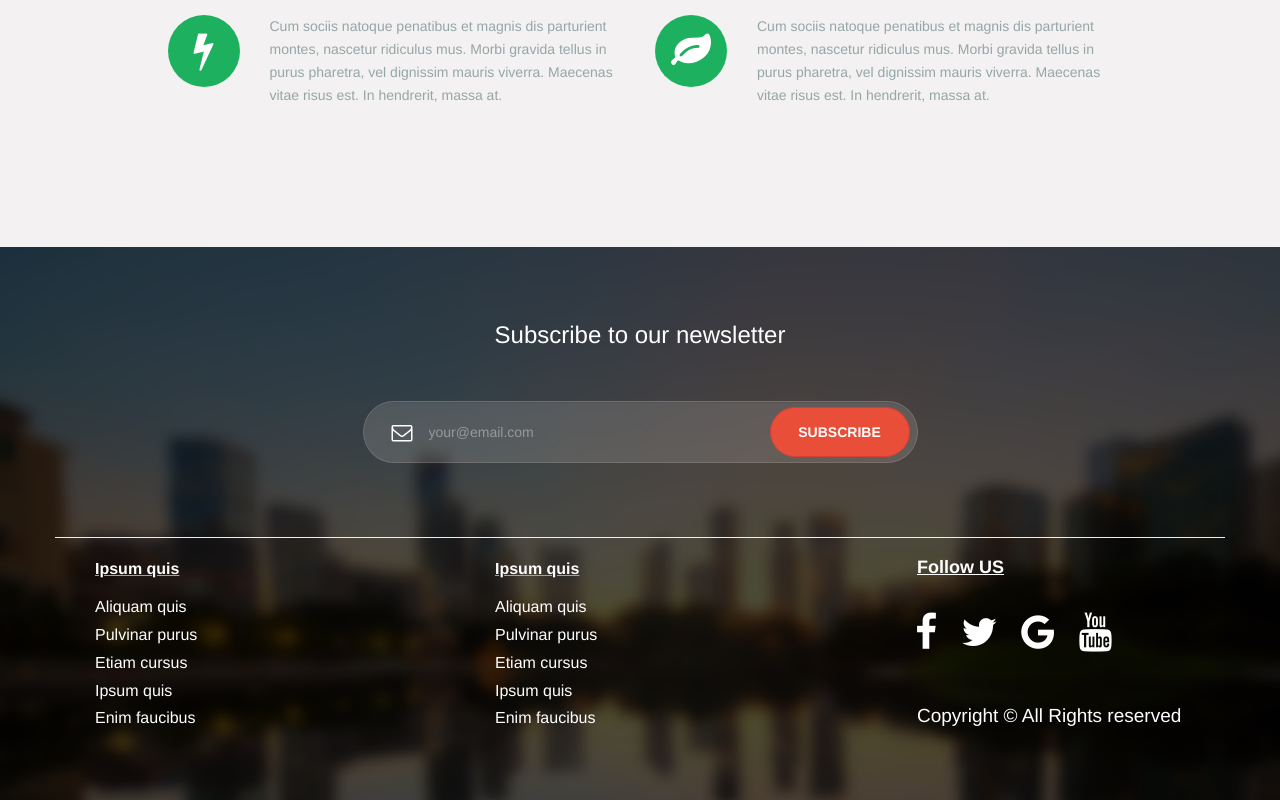
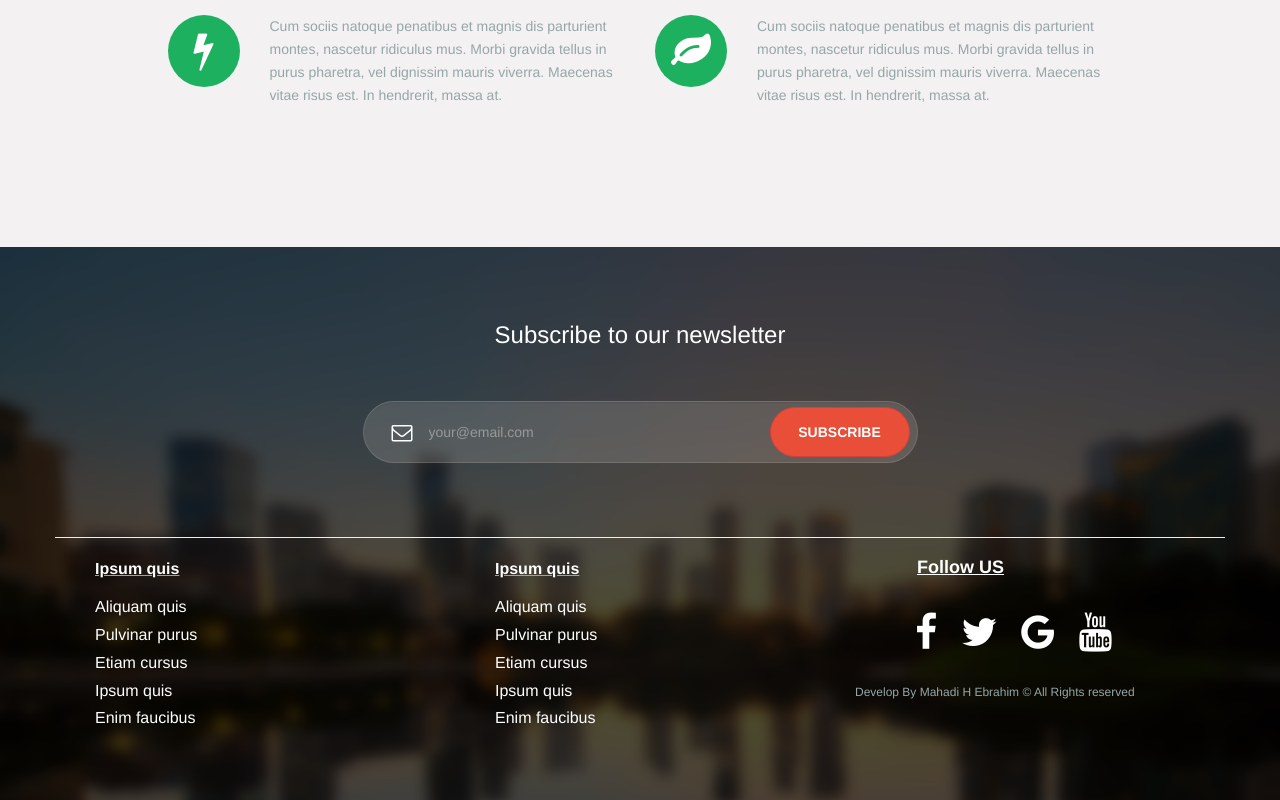
Before and after one commit to mahadiherbrahim/duhoot, a plain HTML site: page index.html in a window 1280 px wide. Shown: the part 2550-3350 px from the top of the page. Drawn offline with Linux system fonts and the light colour scheme.

Commit message:
Changed copyrights text

```diff
--- a/index.html
+++ b/index.html
@@ -979,7 +979,7 @@
                             </ul>
                         </div>
                         <!--./filter--->
-                        <h5>Copyright © All Rights reserved</h5>
+                        <h6>Develop By Mahadi H Ebrahim © All Rights reserved</h6>
                     </div>
                     <!---./col-md-4-->
                 </div>
```
